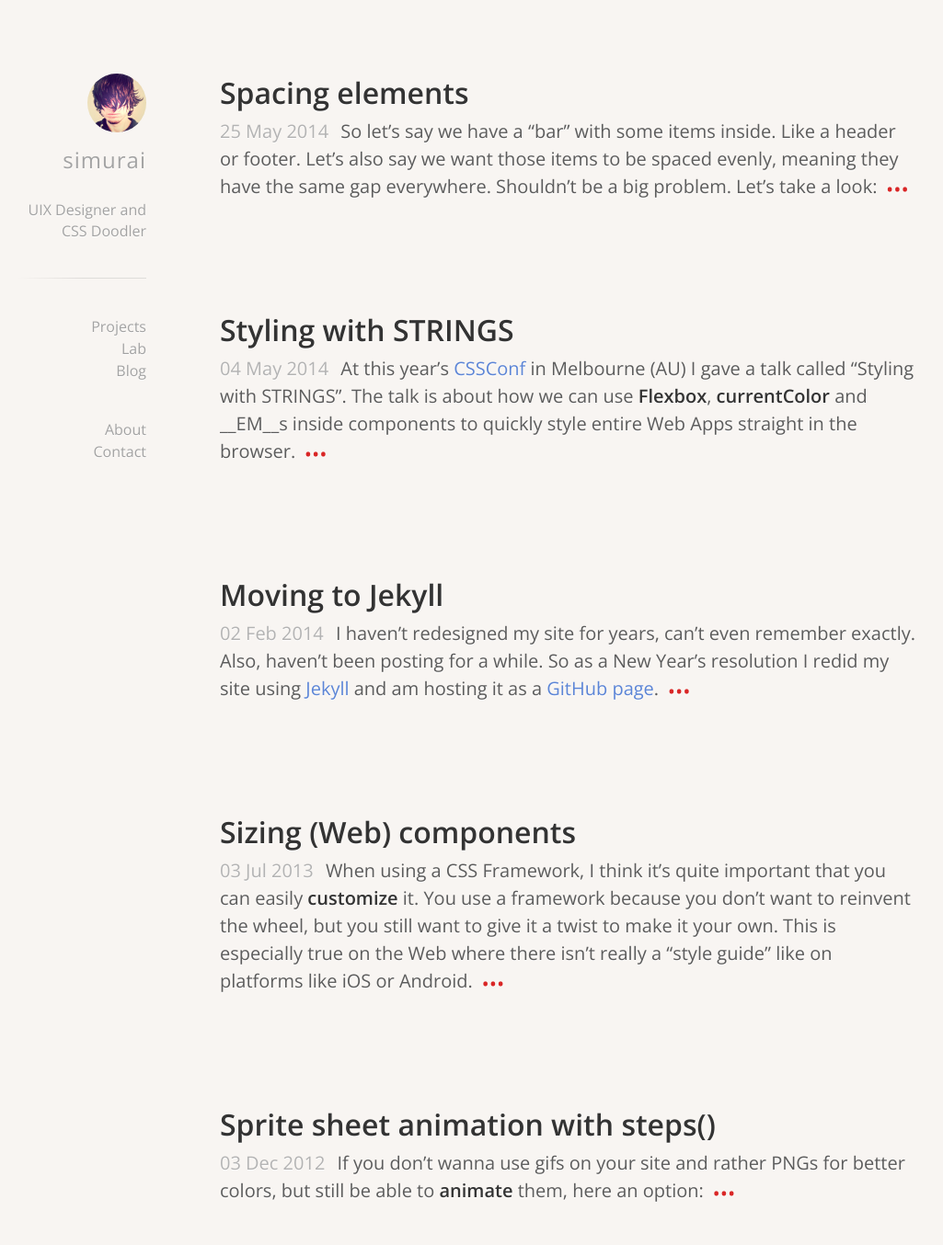
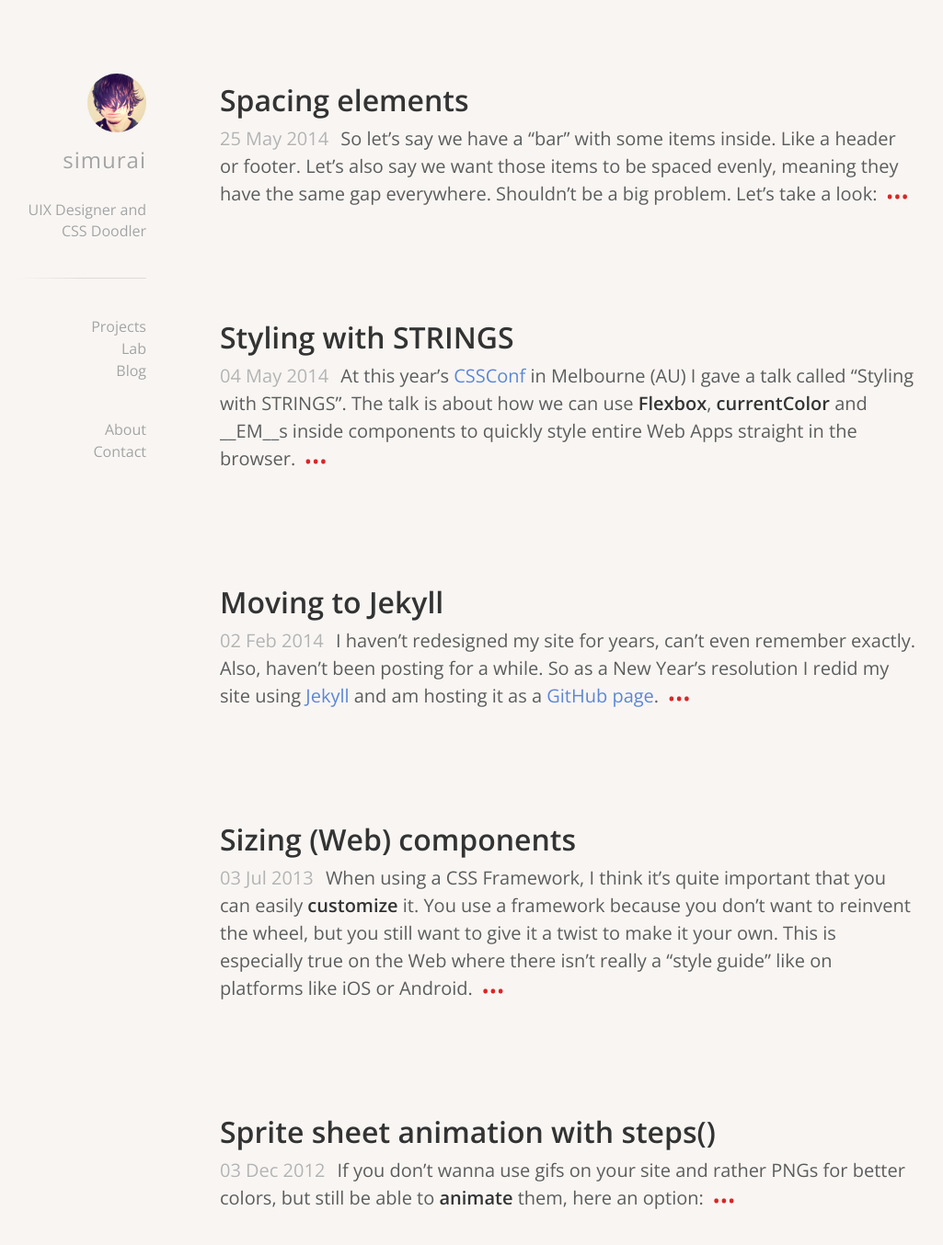
Before and after one commit to simurai/simurai.com, a Jekyll site: the page built from index.html, in a window 1280 px wide and 1400 px high. Shown: the top 1354 px of the window at 92% size, without its empty margins (121-1146 px from the left). Built offline with Jekyll 4.4.1, drawn with Linux system fonts in a browser that asks for light colours; Markdown is read by kramdown in place of the engine named in the settings.

Commit message:
More top padding

```diff
--- a/css/layout.css
+++ b/css/layout.css
@@ -56,6 +56,7 @@
     .wrapper {
         padding-left: 240px; /* aside { margin-left 220px } + padding-right 40px/2 */
         padding-right: 40px;
+        padding-top: 3.4em;
     }
 
     .aside {
```
